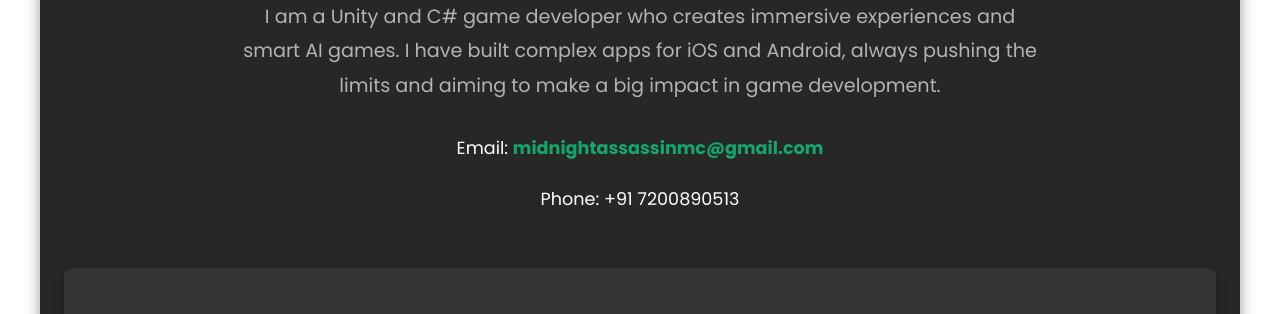
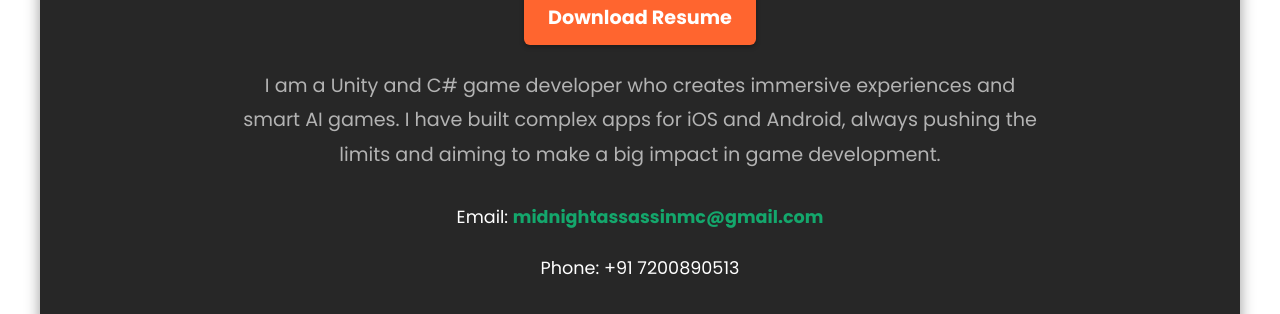
Before and after one commit to Midplayz/Portfolio-Website, a Gatsby site: page /resume in a window 1280 px wide. Shown: the part 203-517 px from the top of the page. Built offline with nearby package versions, Linux system fonts and the light colour scheme; Gatsby itself is replaced by a stand-in of ours.

Commit message:
Added Resume Download Button

```diff
--- a/src/pages/resume.css
+++ b/src/pages/resume.css
@@ -176,3 +176,27 @@
   text-align: left;
   width: 100%;
 }
+
+.download-container {
+  text-align: center;
+  margin-bottom: 1.5rem;
+}
+
+.download-button {
+  display: inline-block;
+  background-color: #FF652F;
+  color: #ffffff;
+  text-decoration: none;
+  font-size: 1.2rem;
+  font-weight: bold;
+  padding: 0.75rem 1.5rem;
+  border-radius: 6px;
+  box-shadow: 0 2px 5px rgba(0, 0, 0, 0.3);
+  transition: background-color 0.3s ease, transform 0.2s ease;
+}
+
+.download-button:hover {
+  background-color: #FFE400;
+  color: #272727;
+  transform: scale(1.05);
+}
--- a/src/pages/resume.js
+++ b/src/pages/resume.js
@@ -1,11 +1,19 @@
 import React from "react";
 import resumeData from "../data/resume.json";
 import "./resume.css";
+import resumeFile from "../assets/resume.pdf";
 
 const ResumePage = () => {
   return (
     <div className="resume-page">
       <h1 className="resume-title">{resumeData.name}</h1>
+
+      <div className="download-container">
+        <a href={resumeFile} download className="download-button">
+          Download Resume
+        </a>
+      </div>
+
       <p className="resume-about">{resumeData.about}</p>
 
       <div className="contact">
```
Also changed, not shown: 1 other file. Lines whose indentation alone changed are shown as unchanged.
